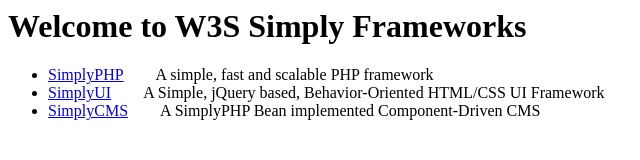
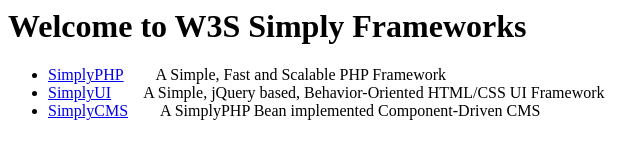
Before and after one commit to yuqkevin/yuqkevin.github.com, a plain HTML site: page index.html in a window 1280 px wide. Shown: the full height of the page, 0-640 px from the left. Drawn offline with Linux system fonts and the light colour scheme.

```diff
--- a/index.html
+++ b/index.html
@@ -5,7 +5,7 @@
 <div>
 	<h1>Welcome to W3S Simply Frameworks</h1>
 	<div>
-		<ul><li><a href="SimplyPHP/">SimplyPHP</a><span style="margin-left:2em;">A simple, fast and scalable PHP framework</span></li>
+		<ul><li><a href="SimplyPHP/">SimplyPHP</a><span style="margin-left:2em;">A Simple, Fast and Scalable PHP Framework</span></li>
 			<li><a href="SimplyUI">SimplyUI</a><span style="margin-left:2em;">A Simple, jQuery based, Behavior-Oriented HTML/CSS UI Framework</span></li>
 			<li><a href="#">SimplyCMS</a><span style="margin-left:2em;">A SimplyPHP Bean implemented Component-Driven CMS</span></li>
 		</ul>
```
